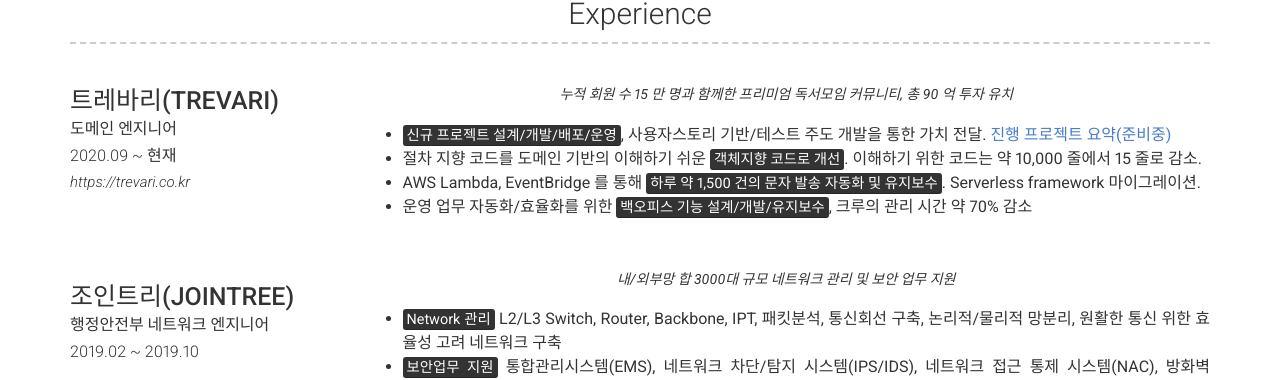
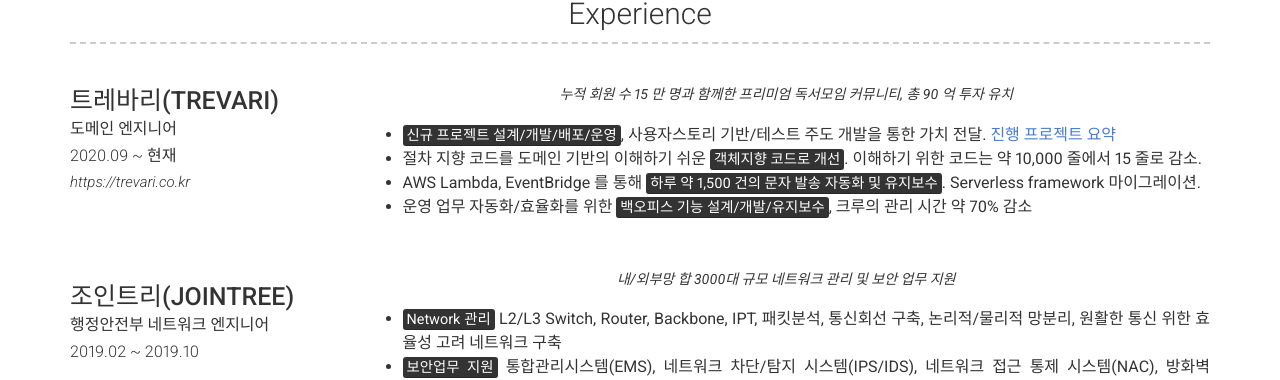
Before and after one commit to currenjin/resume, a Jekyll site: the page built from index.md, in a window 1280 px wide and 900 px high, scrolled down 475 px. Shown: the part 135-515 px from the top of the window. Built offline with Jekyll 4.4.1, drawn with Linux system fonts in a browser that asks for light colours; nearby versions of some CDN libraries.

Commit message:
Update _config.yml

```diff
--- a/_config.yml
+++ b/_config.yml
@@ -69,7 +69,7 @@ content:
         quote: >
           누적 회원 수 15 만 명과 함께한 프리미엄 독서모임 커뮤니티, 총 90 억 투자 유치
         description: |
-          - <mark>신규 프로젝트 설계/개발/배포/운영</mark>, 사용자스토리 기반/테스트 주도 개발을 통한 가치 전달. [진행 프로젝트 요약(준비중)](https://www.notion.so/currenjin/984446f51fb34d9b9bb349c86ad7d1af)
+          - <mark>신규 프로젝트 설계/개발/배포/운영</mark>, 사용자스토리 기반/테스트 주도 개발을 통한 가치 전달. [진행 프로젝트 요약](https://currenjin.notion.site/TREVARI-984446f51fb34d9b9bb349c86ad7d1af)
           - 절차 지향 코드를 도메인 기반의 이해하기 쉬운 <mark>객체지향 코드로 개선</mark>. 이해하기 위한 코드는 약 10,000 줄에서 15 줄로 감소.
           - AWS Lambda, EventBridge 를 통해 <mark>하루 약 1,500 건의 문자 발송 자동화 및 유지보수</mark>. Serverless framework 마이그레이션.
           - 운영 업무 자동화/효율화를 위한 <mark>백오피스 기능 설계/개발/유지보수</mark>, 크루의 관리 시간 약 70% 감소
```
